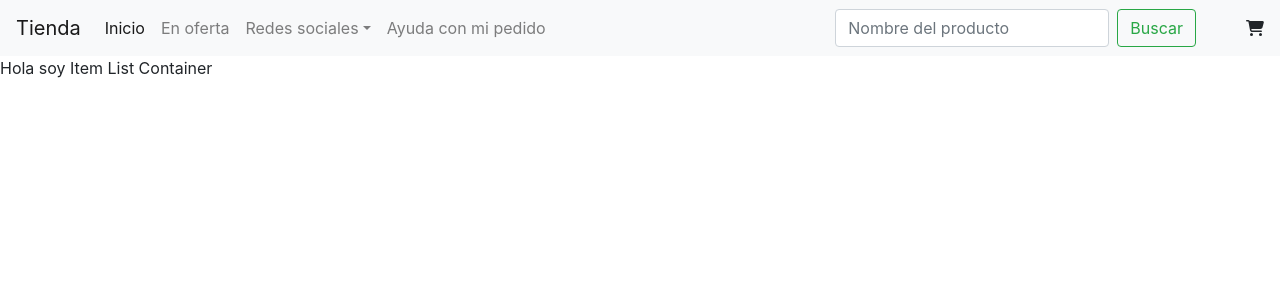
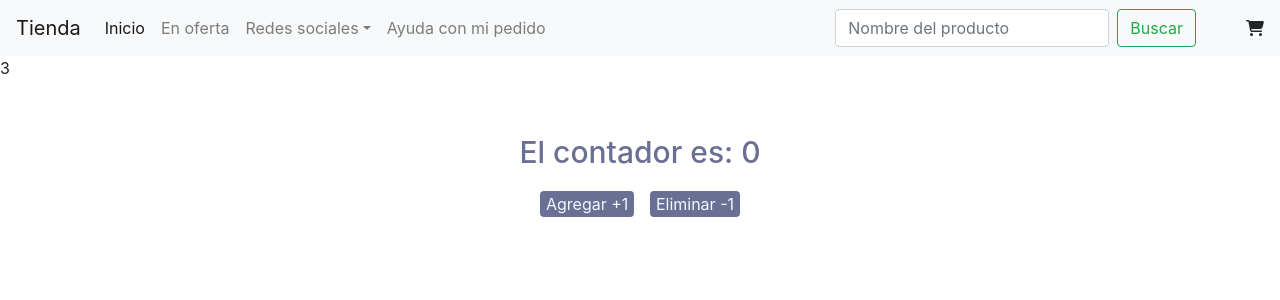
Before and after one commit to aresflow/CoderHouseReact, a React (Create React App) app in the folder tienda-maldonado/: page / in a window 1280 px wide. Shown: the top 300 px of the page. Built offline with nearby package versions, Linux system fonts and the light colour scheme.

Commit message:
Clase 4 - Counter button - Maldonado

```diff
--- a/tienda-maldonado/src/App.js
+++ b/tienda-maldonado/src/App.js
@@ -1,6 +1,7 @@
 import './css/App.css';
 import ItemListContainer from './components/ItemListContainer/ItemListContainer';
 import NavBar from './components/NavBar/NavBar';
+import ItemCount from './components/ItemCount/ItemCount';
 
 function App() {
   const greeting = "Hola soy Item List Container"
@@ -9,6 +10,7 @@ function App() {
     <>
       <NavBar />
       <ItemListContainer greeting={greeting} />
+      <ItemCount stock={5} initial={0} />
     </>
   );
 }
--- /dev/null
+++ b/tienda-maldonado/src/components/ItemCount/ItemCount.js
@@ -0,0 +1,38 @@
+import {useState} from 'react';
+
+const ItemCount = ({stock, initial}) => {
+
+  const [count, setCount] = useState(initial);
+
+  const onAdd = () => {
+    if (count < stock) {
+        setCount(count + 1);
+        console.log('La cantidad seleccionada es: ' + (count + 1));
+    }
+    else {
+        console.log('No hay stock suficiente');
+    }
+  }
+
+  const onDelete = () => {
+    if (count > 0) {
+        setCount(count - 1);
+        console.log('La cantidad seleccionada es: ' + (count - 1));
+    }
+    else {
+        console.log('No hay elementos para eliminar');
+    }
+  }
+
+  return (
+    <div className='counter_container'>
+        <p className='counter_text'>El contador es: {count}</p>
+        <div className='counter_button_container'>
+            <button className='counter_button' onClick={onAdd}>Agregar +1</button>
+            <button className='counter_button' onClick={onDelete}>Eliminar -1</button>
+        </div>
+    </div>
+  )
+}
+
+export default ItemCount
--- a/tienda-maldonado/src/components/ItemListContainer/ItemListContainer.js
+++ b/tienda-maldonado/src/components/ItemListContainer/ItemListContainer.js
@@ -1,9 +1,32 @@
-import React from 'react'
 
 const ItemListContainer = ({greeting}) => {
+
+  let arrayObj = [
+    {saludo: greeting,
+      nombre: 'persona'
+    },
+    {saludo: 'Hola',
+    nombre: 'Ezequiel'
+    },
+  ];
+
+  const getFetch = () => {
+      return new Promise((resolve, reject) => {
+          resolve(arrayObj)
+      })
+  }
+
   return (
-    <div>{greeting}</div>
-  )
-}
+    setTimeout(() => {
+      getFetch()
+        .then(data => {
+          return (
+            console.log(data)
+          )
+      })
+      .catch(error => { console.log(error)})
+    }, 3000)
+
+  )}
 
 export default ItemListContainer
--- a/tienda-maldonado/src/css/index.css
+++ b/tienda-maldonado/src/css/index.css
@@ -15,3 +15,38 @@ code {
 .search-selector {
   margin-right: 50px;
 }
+
+
+/* Counter */
+.counter_container {
+  display: flex;
+  flex-direction: column;
+  justify-content: center;
+  align-items: center;
+  margin-top: 50px;
+}
+
+.counter_button_container {
+  display: flex;
+  justify-content: space-between;
+  align-items: center;
+  width: 200px;
+}
+
+.counter_button {
+  border-radius: 4px;
+  background-color: #6a7094;
+  color: aliceblue;
+  border: none;
+  display: flex;
+  justify-content: center;
+  align-items: center;
+  cursor: pointer;
+  text-align: center;
+}
+
+.counter_text {
+  font-size: 30px;
+  font-weight: 500;
+  color: #6a7094;
+}
```
